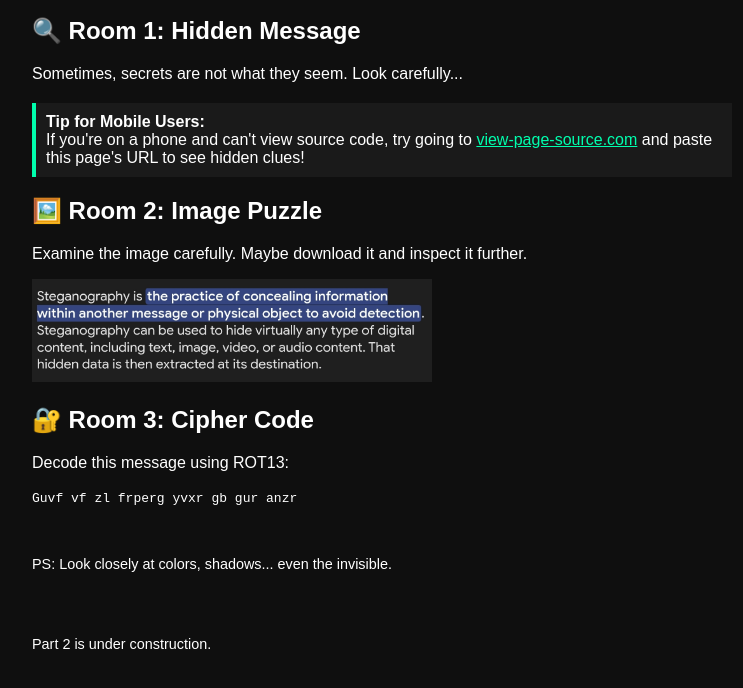
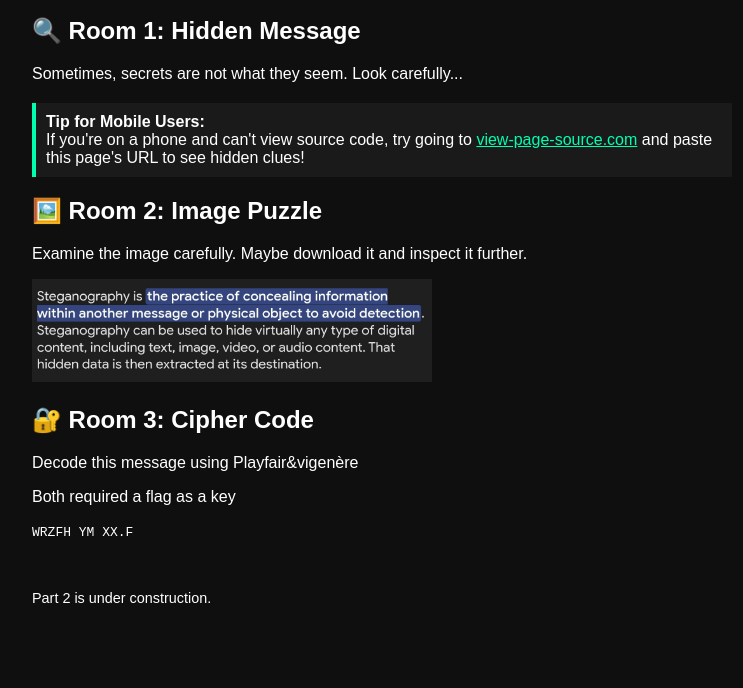
Before and after one commit to XeanaCelesxa/Senior-Quest, a plain HTML site: page index.html in a window 1280 px wide. Shown: the part 160-848 px from the top of the page, without its empty margins (258-1001 px from the left). After the commit the page ends 820 px from the top, so only its background shows below. Drawn offline with Linux system fonts and the light colour scheme.

Commit message:
Update index.html

```diff
--- a/index.html
+++ b/index.html
@@ -32,12 +32,9 @@
     <img src="Alan_Eliasan_steg.jpg" alt="Clue Image" style="width: 100%; max-width: 400px;">
 
     <h2>🔐 Room 3: Cipher Code</h2>
-    <p>Decode this message using ROT13:</p>
-    <code>Guvf vf zl frperg yvxr gb gur anzr</code>
-
-    <p style="margin-top: 50px; font-size: 0.9em;">PS: Look closely at colors, shadows... even the invisible.</p>
-
-    <p class="secret">flag{INVISIBLE}</p>
+    <p>Decode this message using Playfair&vigenère</p>
+    <p>Both required a flag as a key</p>
+    <code>WRZFH YM XX.F</code>
 
     <p style="margin-top: 50px; font-size: 0.9em;">Part 2 is under construction.</p>
 
```
